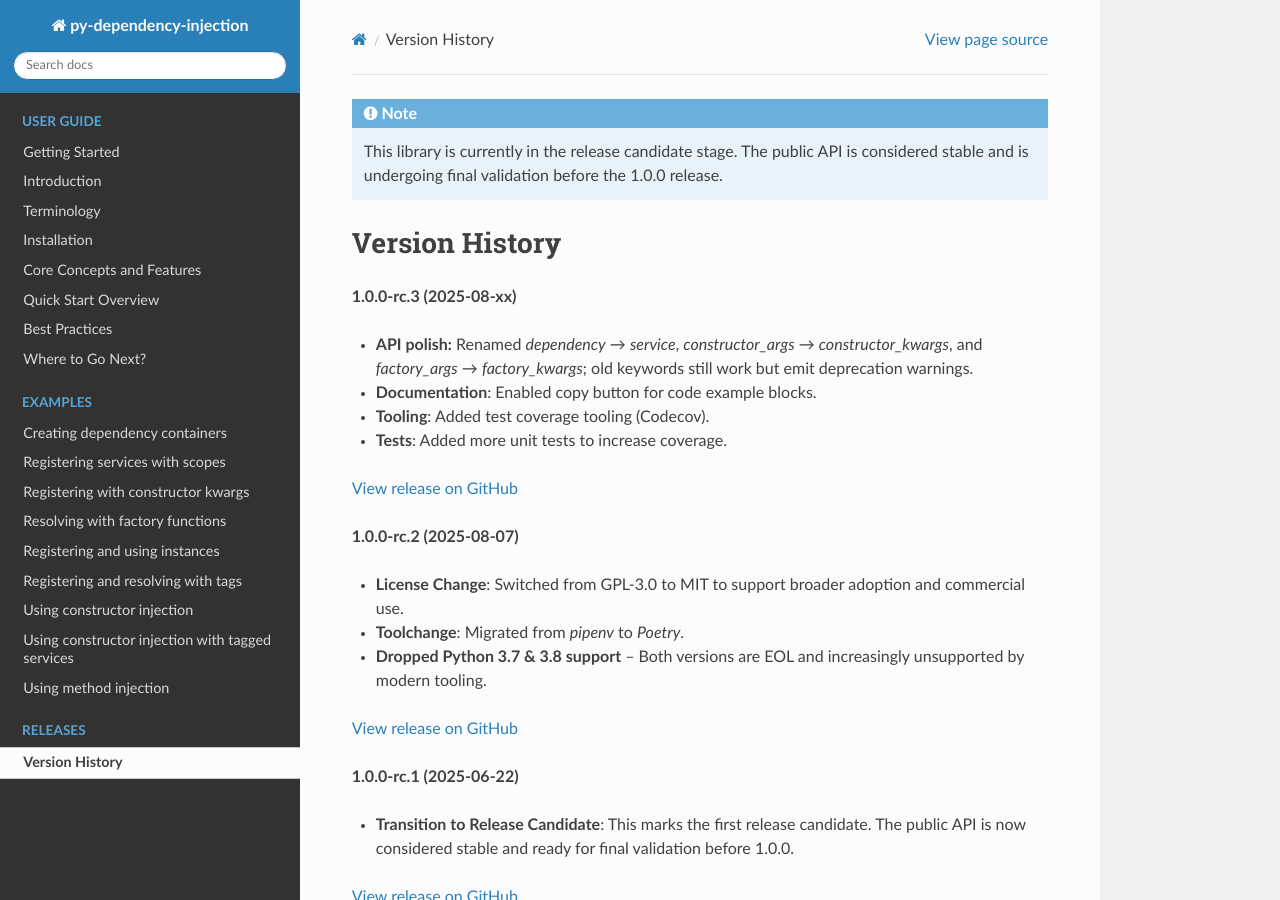
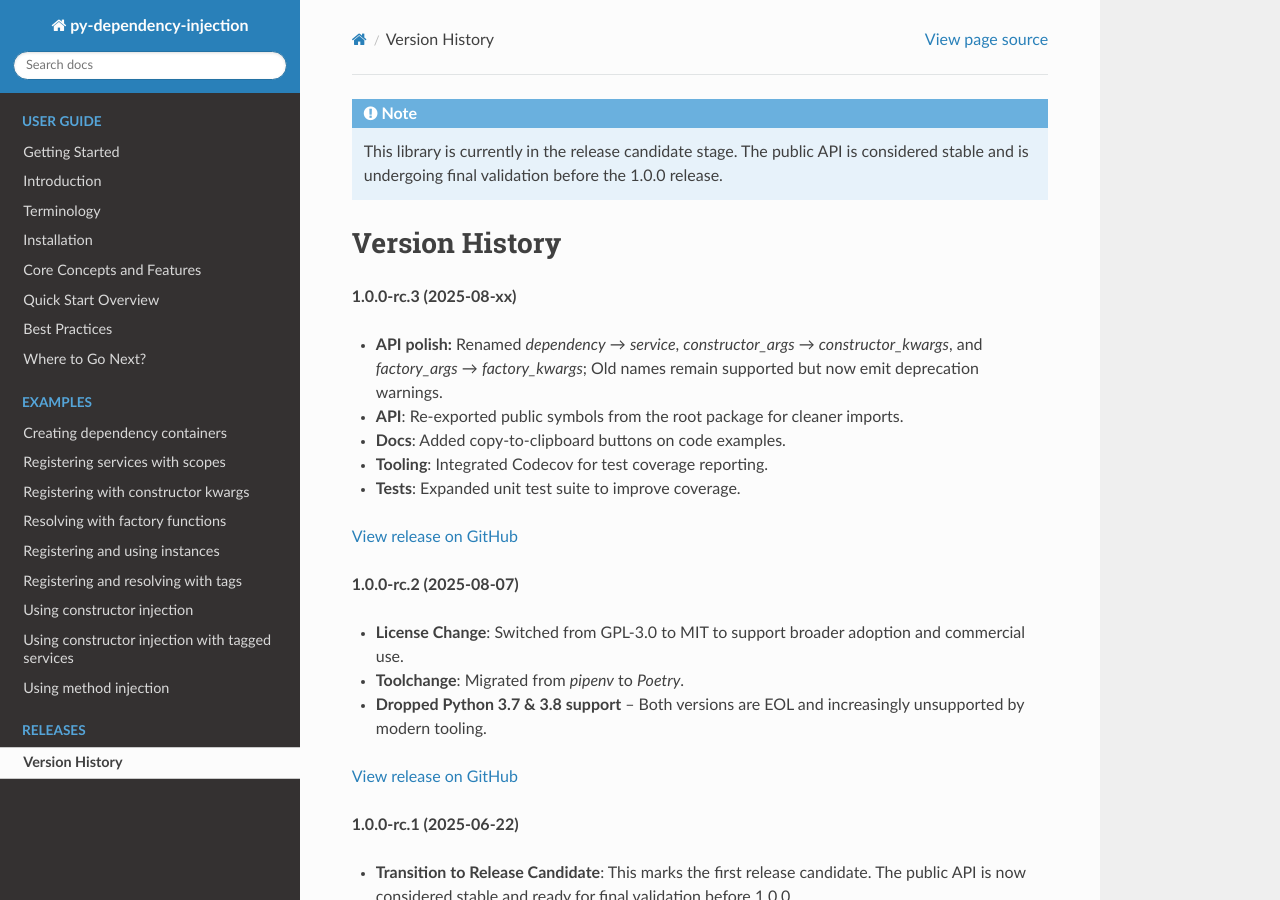
Before and after one commit to runemalm/py-dependency-injection, a Sphinx documentation site: the page built from docs/releases.rst, in a window 1280 px wide and 900 px high. Built offline with Sphinx 7.4.7 and the Read the Docs theme 3.1.0, drawn with Linux system fonts in a browser that asks for light colours.

Commit message:
chore: update release notes

```diff
--- a/docs/releases.rst
+++ b/docs/releases.rst
@@ -9,10 +9,11 @@ Version History
 
 **1.0.0-rc.3 (2025-08-xx)**
 
-- **API polish:** Renamed `dependency` → `service`, `constructor_args` → `constructor_kwargs`, and `factory_args` → `factory_kwargs`; old keywords still work but emit deprecation warnings.
-- **Documentation**: Enabled copy button for code example blocks.
-- **Tooling**: Added test coverage tooling (Codecov).
-- **Tests**: Added more unit tests to increase coverage.
+- **API polish:** Renamed `dependency` → `service`, `constructor_args` → `constructor_kwargs`, and `factory_args` → `factory_kwargs`; Old names remain supported but now emit deprecation warnings.
+- **API**: Re-exported public symbols from the root package for cleaner imports.
+- **Docs**: Added copy-to-clipboard buttons on code examples.
+- **Tooling**: Integrated Codecov for test coverage reporting.
+- **Tests**: Expanded unit test suite to improve coverage.
 
 `View release on GitHub <https://github.com/runemalm/py-dependency-injection/releases/tag/v1.0.0-rc.3>`_
 
```
Also changed, not shown: README.md (+5 -4 lines).
